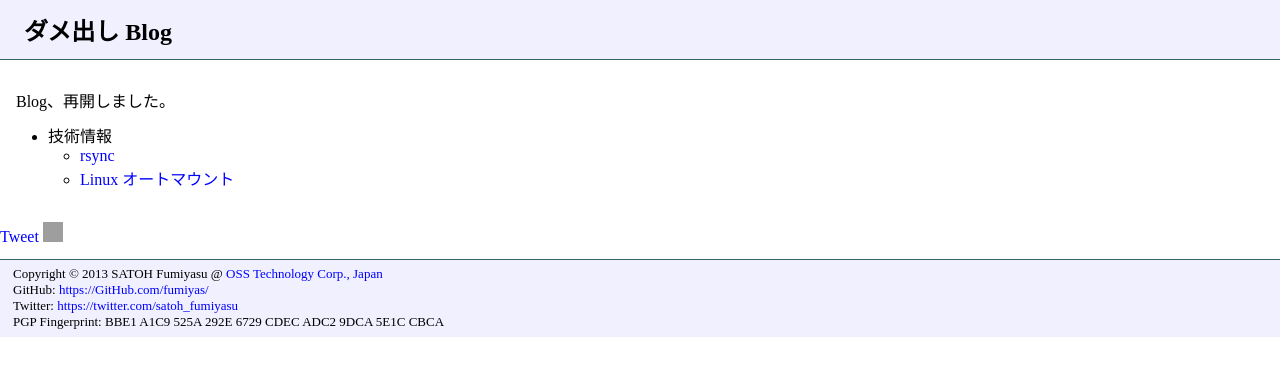
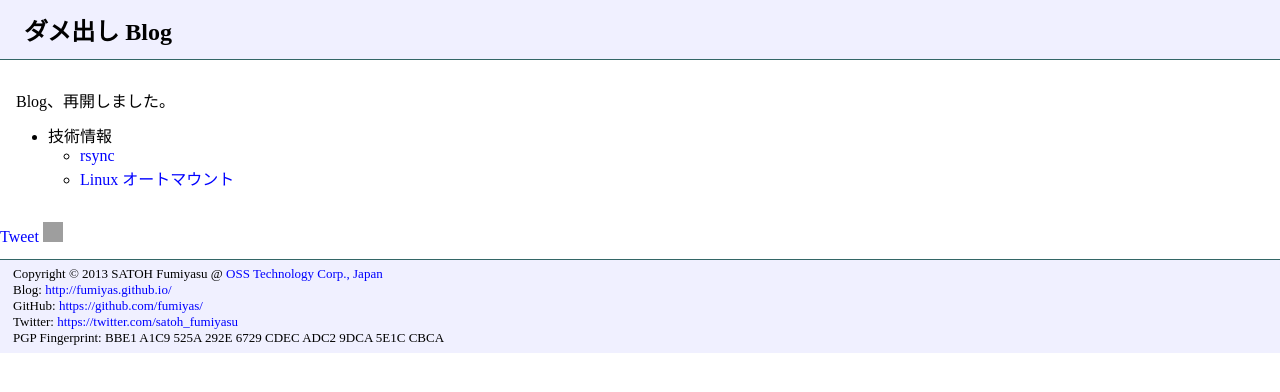
Before and after one commit to fumiyas/fumiyas.github.io, a Jekyll site: the page built from index.md, in a window 1280 px wide. Shown: the top 392 px of the page. Built offline with Jekyll 4.4.1, drawn with Linux system fonts in a browser that asks for light colours; Markdown is read by kramdown in place of the engine named in the settings; comment, search, counter and statistics services are not loaded; grey boxes are pictures that could not be loaded.

Commit message:
footer: Add blog URL

```diff
--- a/_includes/footer.html
+++ b/_includes/footer.html
@@ -17,7 +17,8 @@
 </ul>
 <div class="footer">
 Copyright &copy; {{ site.time | date: '%Y' }} SATOH Fumiyasu @ <a href="http://www.OSSTech.co.jp/">OSS Technology Corp., Japan</a><br />
-GitHub: <a href="https://GitHub.com/fumiyas/">https://GitHub.com/fumiyas/</a><br />
+Blog: <a href="http://fumiyas.github.io/">http://fumiyas.github.io/</a><br />
+GitHub: <a href="https://github.com/fumiyas/">https://github.com/fumiyas/</a><br />
 Twitter: <a href="https://twitter.com/satoh_fumiyasu">https://twitter.com/satoh_fumiyasu</a><br />
 PGP Fingerprint: BBE1 A1C9 525A 292E 6729  CDEC ADC2 9DCA 5E1C CBCA<br />
 </div>
```
